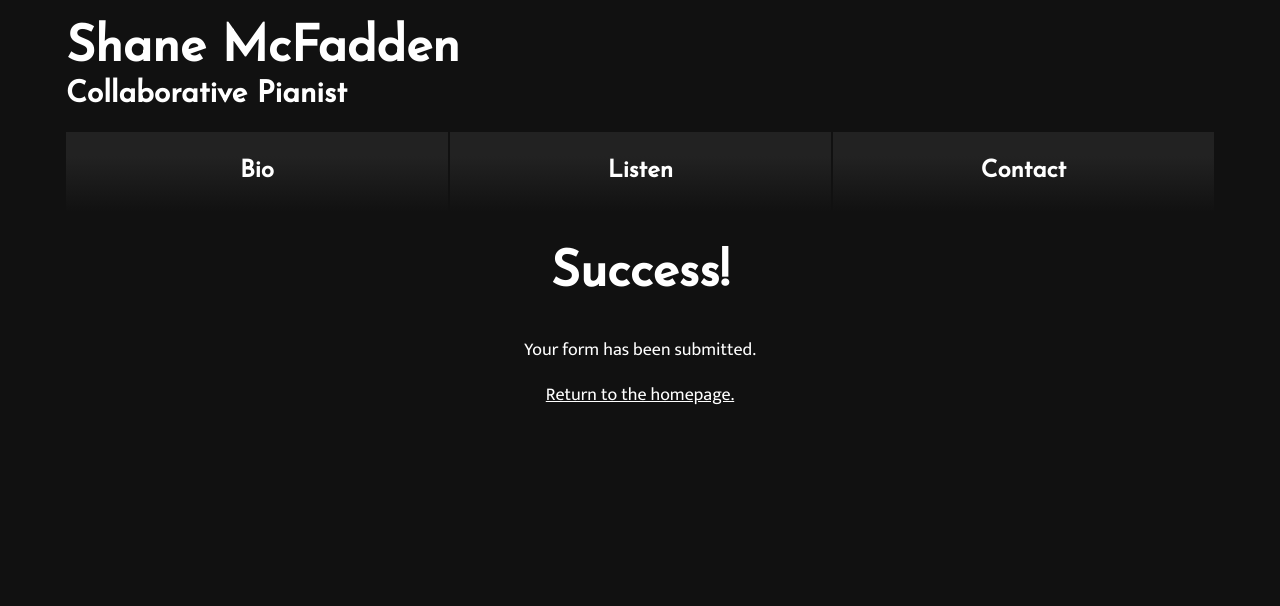
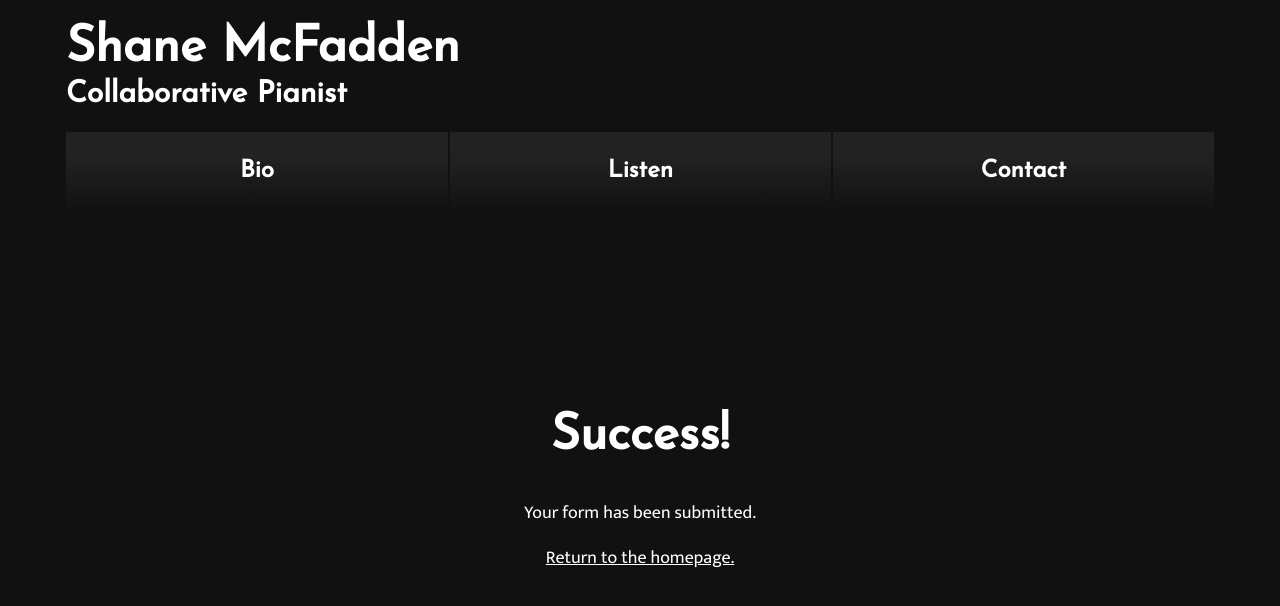
Before and after one commit to shanemcfadden/mcfaddenpiano.com, a Gatsby site: page /success in a window 1280 px wide. Built offline with nearby package versions, Linux system fonts and the light colour scheme; Gatsby itself is replaced by a stand-in of ours.

Commit message:
Add vertical centering

```diff
--- a/src/pages/success.js
+++ b/src/pages/success.js
@@ -6,10 +6,12 @@ import PageLayout from '../components/PageLayout';
 const SuccessPage = ({ location }) => {
   return (
     <PageLayout location={location}>
-      <div className="center-text">
-        <h1>Success!</h1>
-        <p>Your form has been submitted. </p>
-        <Link to="/">Return to the homepage.</Link>
+      <div className="container--center-content-vertically">
+        <div className="center-text">
+          <h1>Success!</h1>
+          <p>Your form has been submitted. </p>
+          <Link to="/">Return to the homepage.</Link>
+        </div>
       </div>
     </PageLayout>
   );
--- /dev/null
+++ b/src/styles/components/_containers.scss
@@ -0,0 +1,12 @@
+.content-container {
+  margin: 0 auto;
+  max-width: 120rem;
+  padding: 0 $margin-l-size;
+}
+
+.container--center-content-vertically {
+  display: flex;
+  flex-direction: column;
+  height: 60vh;
+  justify-content: center;
+}
--- a/src/styles/components/_content-container.scss
+++ /dev/null
@@ -1,5 +0,0 @@
-.content-container {
-  margin: 0 auto;
-  max-width: 120rem;
-  padding: 0 $margin-l-size;
-}
--- a/src/styles/styles.scss
+++ b/src/styles/styles.scss
@@ -2,7 +2,7 @@
 @import './base';
 @import './components/collapsing-columns';
 @import './components/content-card';
-@import './components/content-container';
+@import './components/containers';
 @import './components/float';
 @import './components/forms';
 @import './components/nav-bar';
```
